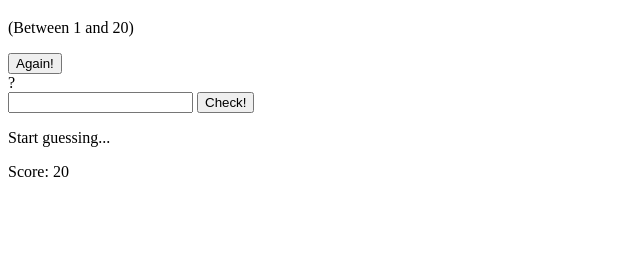
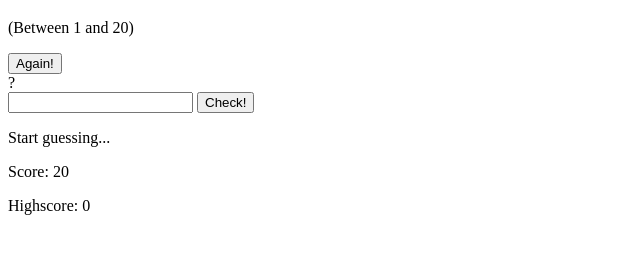
Before and after one commit to CoderJessie/JS-Basics-Part-2, a plain HTML site: page Guess My Number_Project 1/index.html in a window 1280 px wide. Shown: the part 61-314 px from the top of the page, without its empty margins (0-640 px from the left). Drawn offline with Linux system fonts and the light colour scheme.

Commit message:
Project 1

```diff
--- a/Guess My Number_Project 1/index.html
+++ b/Guess My Number_Project 1/index.html
@@ -22,6 +22,9 @@
       <section class="right">
         <p class="message">Start guessing...</p>
         <p class="label-score">Score: <span class="score">20</span></p>
+        <p class="label-highscore">
+          Highscore: <span class="highscore">0</span>
+        </p>
       </section>
     </main>
   </body>
```
